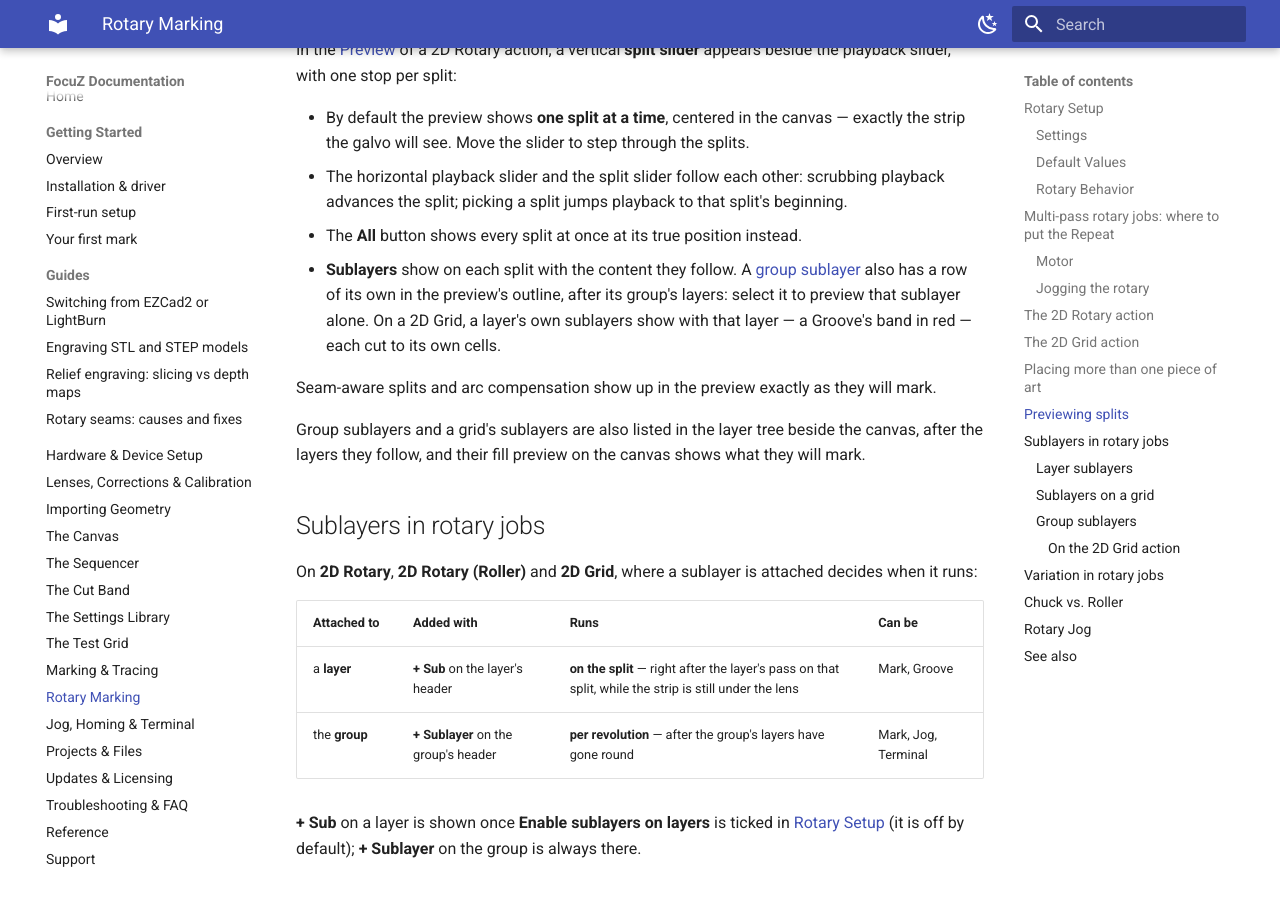
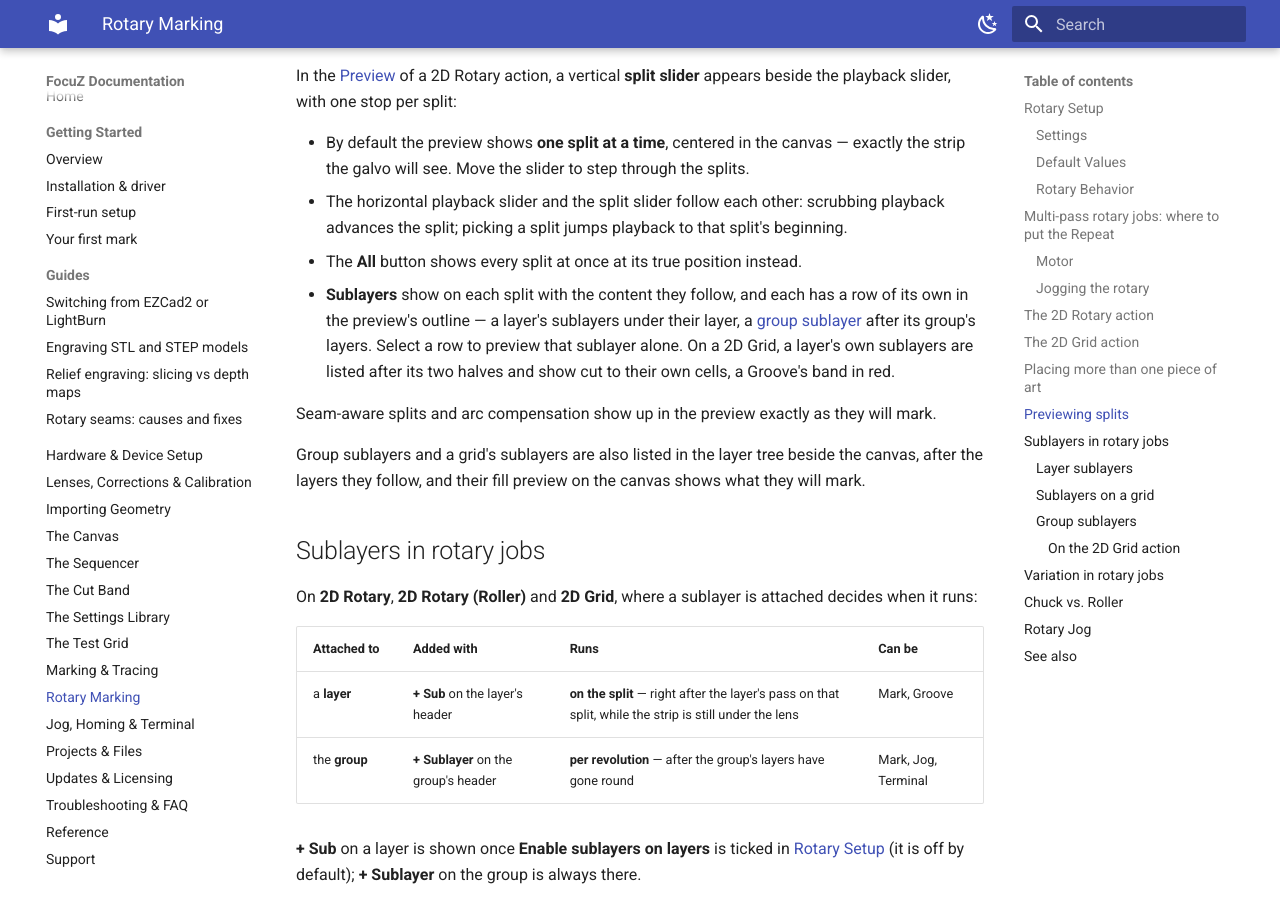
Before and after one commit to Lokahi-Shop/focuz-docs, an MkDocs documentation site: the page built from docs/rotary.md, in a window 1280 px wide and 900 px high, scrolled down 8822 px. Built offline with MkDocs 1.6.1 and Material for MkDocs 9.7.7, drawn with Linux system fonts in a browser that asks for light colours; some of the changed text lies outside the part shown.

Commit message:
Rotary: run notice for layer sublayers; sublayer rows in the preview outline
Co-Authored-By: Claude Fable 5.1 <noreply@anthropic.com>

```diff
--- a/docs/rotary.md
+++ b/docs/rotary.md
@@ -97,7 +97,9 @@ action's field blank until you enter it there.
   this fixture's rotary actions, so a sublayer can run on each split right after its layer's pass.
   If a pass per revolution is what you want, use a [group sublayer](#group-sublayers) instead —
   group sublayers are always available and are not affected by this setting. Sublayers that are
-  already on a layer stay listed and keep running whether the box is ticked or not.
+  already on a layer stay listed and keep running whether the box is ticked or not. When a job
+  holds such sublayers while the box is off, **Run** names them first and asks whether to
+  **Continue** or **Cancel**.
 
 Splits are always distributed evenly across the artwork, so the last strip is the same size as
 the rest — no thin leftover strip at the end.
@@ -325,10 +327,11 @@ beside the playback slider, with one stop per split:
 - The horizontal playback slider and the split slider follow each other: scrubbing playback
   advances the split; picking a split jumps playback to that split's beginning.
 - The **All** button shows every split at once at its true position instead.
-- **Sublayers** show on each split with the content they follow. A
-  [group sublayer](#group-sublayers) also has a row of its own in the preview's outline, after its
-  group's layers: select it to preview that sublayer alone. On a 2D Grid, a layer's own sublayers
-  show with that layer — a Groove's band in red — each cut to its own cells.
+- **Sublayers** show on each split with the content they follow, and each has a row of its own in
+  the preview's outline — a layer's sublayers under their layer, a
+  [group sublayer](#group-sublayers) after its group's layers. Select a row to preview that
+  sublayer alone. On a 2D Grid, a layer's own sublayers are listed after its two halves and show
+  cut to their own cells, a Groove's band in red.
 
 Seam-aware splits and arc compensation show up in the preview exactly as they will mark.
 
```
